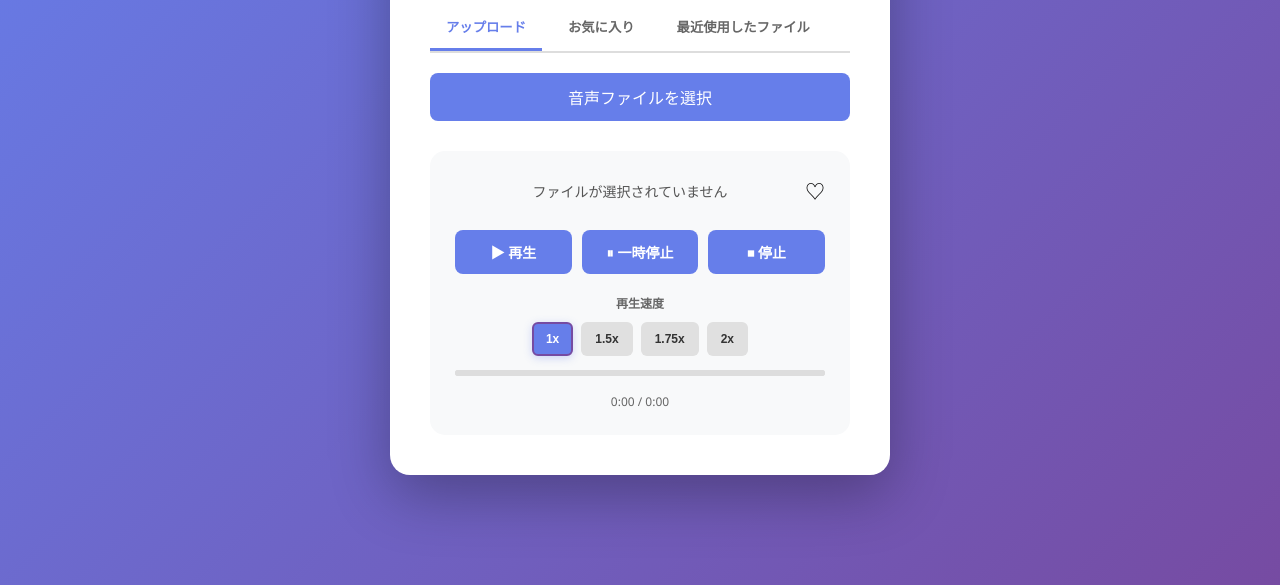
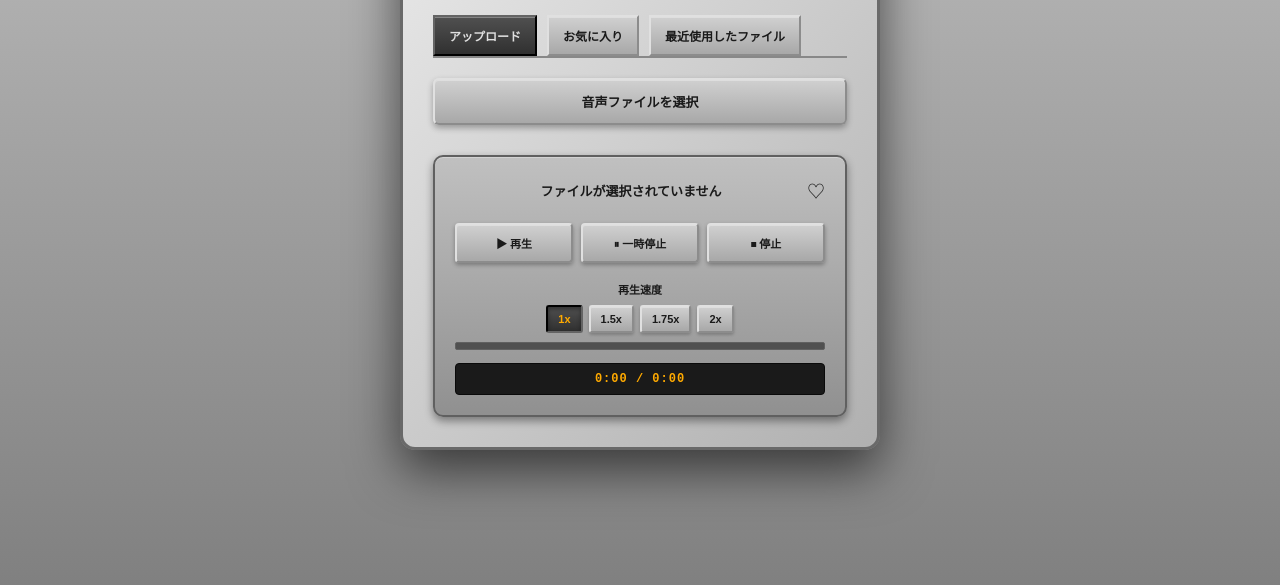
Before and after one commit to kenkencheerful/my-first-app2, a plain HTML site: page index.html in a window 1280 px wide. Shown: the part 215-800 px from the top of the page. Drawn offline with Linux system fonts and the light colour scheme.

Commit message:
レトロデザインを追加

```diff
--- a/style.css
+++ b/style.css
@@ -5,8 +5,8 @@
 }
 
 body {
-    font-family: 'Segoe UI', Tahoma, Geneva, Verdana, sans-serif;
-    background: linear-gradient(135deg, #667eea 0%, #764ba2 100%);
+    font-family: 'Arial', sans-serif;
+    background: linear-gradient(180deg, #c0c0c0 0%, #808080 100%);
     min-height: 100vh;
     display: flex;
     justify-content: center;
@@ -15,46 +15,56 @@ body {
 }
 
 .player-container {
-    background: white;
-    border-radius: 20px;
-    box-shadow: 0 20px 60px rgba(0, 0, 0, 0.3);
-    padding: 40px;
+    background: linear-gradient(135deg, #e8e8e8 0%, #b0b0b0 100%);
+    border: 3px solid #696969;
+    border-radius: 15px;
+    box-shadow: inset 0 1px 0 rgba(255,255,255,0.5), 0 20px 50px rgba(0, 0, 0, 0.6);
+    padding: 30px;
     width: 100%;
-    max-width: 500px;
+    max-width: 480px;
 }
 
 h1 {
     text-align: center;
-    color: #333;
+    color: #1a1a1a;
     margin-bottom: 30px;
-    font-size: 28px;
+    font-size: 22px;
+    font-weight: bold;
+    text-shadow: 0 1px 0 rgba(255,255,255,0.3);
 }
 
 .tabs {
     display: flex;
     gap: 10px;
     margin-bottom: 20px;
-    border-bottom: 2px solid #ddd;
+    border-bottom: 2px solid #888;
 }
 
 .tab-btn {
-    padding: 12px 16px;
-    background: transparent;
-    color: #666;
-    border: none;
-    border-bottom: 3px solid transparent;
+    padding: 10px 14px;
+    background: linear-gradient(180deg, #d0d0d0, #a8a8a8);
+    color: #1a1a1a;
+    border: 2px outset #e0e0e0;
     cursor: pointer;
     font-weight: 600;
-    transition: all 0.3s ease;
+    font-size: 12px;
+    transition: all 0.2s ease;
+    box-shadow: inset 0 1px 0 rgba(255,255,255,0.3);
 }
 
 .tab-btn:hover {
-    color: #667eea;
+    background: linear-gradient(180deg, #e0e0e0, #b8b8b8);
+}
+
+.tab-btn:active {
+    border-style: inset;
+    box-shadow: inset 0 2px 4px rgba(0,0,0,0.3);
 }
 
 .tab-btn.active {
-    color: #667eea;
-    border-bottom-color: #667eea;
+    background: linear-gradient(180deg, #505050, #303030);
+    color: #e0e0e0;
+    border-color: #101010;
 }
 
 .tab-content {
@@ -67,35 +77,36 @@ h1 {
 }
 
 .file-list {
-    background: #f8f9fa;
+    background: #2a2a2a;
     padding: 15px;
-    border-radius: 10px;
+    border-radius: 6px;
     max-height: 200px;
     overflow-y: auto;
+    border: 1px solid #0a0a0a;
 }
 
 .file-item {
-    background: white;
+    background: #3a3a3a;
     padding: 10px 12px;
     margin-bottom: 8px;
-    border-radius: 6px;
+    border-radius: 4px;
     display: flex;
     justify-content: space-between;
     align-items: center;
     cursor: pointer;
     transition: all 0.2s ease;
-    border-left: 3px solid #667eea;
+    border-left: 3px solid #c0c0c0;
 }
 
 .file-item:hover {
-    background: #f0f0f0;
+    background: #4a4a4a;
     transform: translateX(2px);
 }
 
 .file-item-name {
     flex: 1;
     font-size: 13px;
-    color: #333;
+    color: #c0c0c0;
     word-break: break-word;
 }
 
@@ -133,152 +144,172 @@ h1 {
 .file-upload label {
     display: block;
     padding: 12px 20px;
-    background: #667eea;
-    color: white;
-    border-radius: 8px;
+    background: linear-gradient(180deg, #d0d0d0, #a8a8a8);
+    color: #1a1a1a;
+    border: 2px outset #e0e0e0;
+    border-radius: 6px;
     cursor: pointer;
     text-align: center;
-    transition: background 0.3s ease;
-    font-weight: 500;
+    transition: all 0.2s ease;
+    font-weight: 600;
+    font-size: 13px;
+    box-shadow: inset 0 1px 0 rgba(255,255,255,0.3), 0 3px 6px rgba(0,0,0,0.3);
 }
 
 .file-upload label:hover {
-    background: #764ba2;
+    background: linear-gradient(180deg, #e0e0e0, #b8b8b8);
+}
+
+.file-upload label:active {
+    border-style: inset;
+    box-shadow: inset 0 2px 4px rgba(0,0,0,0.3);
 }
 
 .player {
-    background: #f8f9fa;
-    padding: 25px;
-    border-radius: 15px;
+    background: linear-gradient(180deg, #c0c0c0, #909090);
+    padding: 20px;
+    border-radius: 10px;
+    border: 2px solid #606060;
+    box-shadow: inset 0 1px 0 rgba(255,255,255,0.3), 0 4px 8px rgba(0,0,0,0.4);
 }
 
 .track-info {
     text-align: center;
-    margin-bottom: 25px;
+    margin-bottom: 20px;
 }
 
 .controls {
     display: flex;
-    gap: 10px;
+    gap: 8px;
     justify-content: center;
-    margin-bottom: 20px;
+    margin-bottom: 18px;
 }
 
 .btn {
     flex: 1;
-    padding: 12px 15px;
-    background: #667eea;
-    color: white;
-    border: none;
-    border-radius: 8px;
+    padding: 10px 12px;
+    background: linear-gradient(180deg, #d0d0d0, #a8a8a8);
+    color: #1a1a1a;
+    border: 2px outset #e0e0e0;
+    border-radius: 4px;
     cursor: pointer;
-    font-size: 14px;
+    font-size: 11px;
     font-weight: 600;
-    transition: all 0.3s ease;
+    transition: all 0.15s ease;
+    box-shadow: inset 0 1px 0 rgba(255,255,255,0.3), 0 2px 4px rgba(0,0,0,0.3);
 }
 
 .btn:hover {
-    background: #764ba2;
-    transform: translateY(-2px);
-    box-shadow: 0 5px 15px rgba(102, 126, 234, 0.4);
+    background: linear-gradient(180deg, #e0e0e0, #b8b8b8);
 }
 
 .btn:active {
-    transform: translateY(0);
+    border-style: inset;
+    box-shadow: inset 0 2px 4px rgba(0,0,0,0.3);
 }
 
 .progress-bar {
-    margin-bottom: 15px;
+    margin-bottom: 12px;
 }
 
 progress {
     width: 100%;
-    height: 6px;
-    border: none;
-    border-radius: 3px;
-    background: #ddd;
+    height: 8px;
+    border: 1px solid #606060;
+    border-radius: 2px;
+    background: #505050;
     cursor: pointer;
 }
 
 progress::-webkit-progress-bar {
-    background: #ddd;
-    border-radius: 3px;
+    background: #505050;
+    border-radius: 2px;
 }
 
 progress::-webkit-progress-value {
-    background: #667eea;
-    border-radius: 3px;
+    background: linear-gradient(90deg, #ff6600, #ffaa00);
+    border-radius: 2px;
 }
 
 progress::-moz-progress-bar {
-    background: #667eea;
-    border-radius: 3px;
+    background: linear-gradient(90deg, #ff6600, #ffaa00);
+    border-radius: 2px;
 }
 
 .time-info {
     text-align: center;
-    color: #666;
+    background: #1a1a1a;
+    color: #ffaa00;
     font-size: 12px;
-    font-weight: 500;
+    font-weight: 600;
+    padding: 8px;
+    border-radius: 4px;
+    border: 1px solid #0a0a0a;
+    font-family: 'Courier New', monospace;
+    letter-spacing: 1px;
 }
 
 .speed-controls {
-    margin-top: 20px;
+    margin-top: 16px;
     text-align: center;
 }
 
 .speed-label {
-    font-size: 12px;
-    color: #666;
-    margin-bottom: 10px;
+    font-size: 11px;
+    color: #1a1a1a;
+    margin-bottom: 8px;
     font-weight: 600;
 }
 
 .speed-buttons {
     display: flex;
-    gap: 8px;
+    gap: 6px;
     justify-content: center;
 }
 
 .speed-btn {
-    padding: 8px 12px;
-    background: #e0e0e0;
-    color: #333;
-    border: 2px solid transparent;
-    border-radius: 6px;
+    padding: 6px 10px;
+    background: linear-gradient(180deg, #d0d0d0, #a8a8a8);
+    color: #1a1a1a;
+    border: 2px outset #e0e0e0;
+    border-radius: 3px;
     cursor: pointer;
-    font-size: 12px;
+    font-size: 11px;
     font-weight: 600;
-    transition: all 0.2s ease;
+    transition: all 0.15s ease;
+    box-shadow: inset 0 1px 0 rgba(255,255,255,0.3), 0 2px 3px rgba(0,0,0,0.2);
 }
 
 .speed-btn:hover {
-    background: #d0d0d0;
+    background: linear-gradient(180deg, #e0e0e0, #b8b8b8);
 }
 
 .speed-btn.active {
-    background: #667eea;
-    color: white;
-    border-color: #764ba2;
-    box-shadow: 0 2px 8px rgba(102, 126, 234, 0.3);
+    background: linear-gradient(180deg, #505050, #303030);
+    color: #ffaa00;
+    border-color: #101010;
+    border-style: inset;
+    box-shadow: inset 0 2px 4px rgba(0,0,0,0.4);
 }
 
 #fileName {
-    color: #555;
-    font-size: 14px;
+    color: #1a1a1a;
+    font-size: 13px;
     word-break: break-word;
     flex: 1;
+    font-weight: 600;
 }
 
 .favorite-btn {
     background: none;
     border: none;
-    font-size: 20px;
+    font-size: 18px;
     cursor: pointer;
     transition: all 0.2s ease;
+    color: #1a1a1a;
 }
 
 .favorite-btn.active {
-    color: #ff6b6b;
+    color: #ff6600;
     transform: scale(1.2);
 }
```
